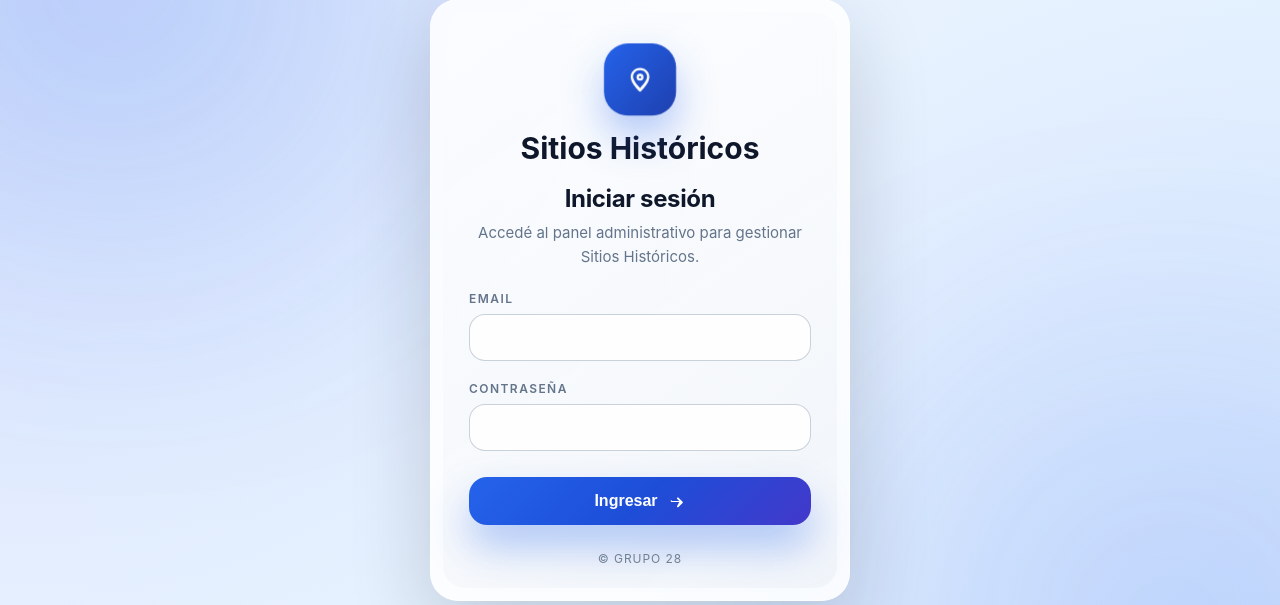
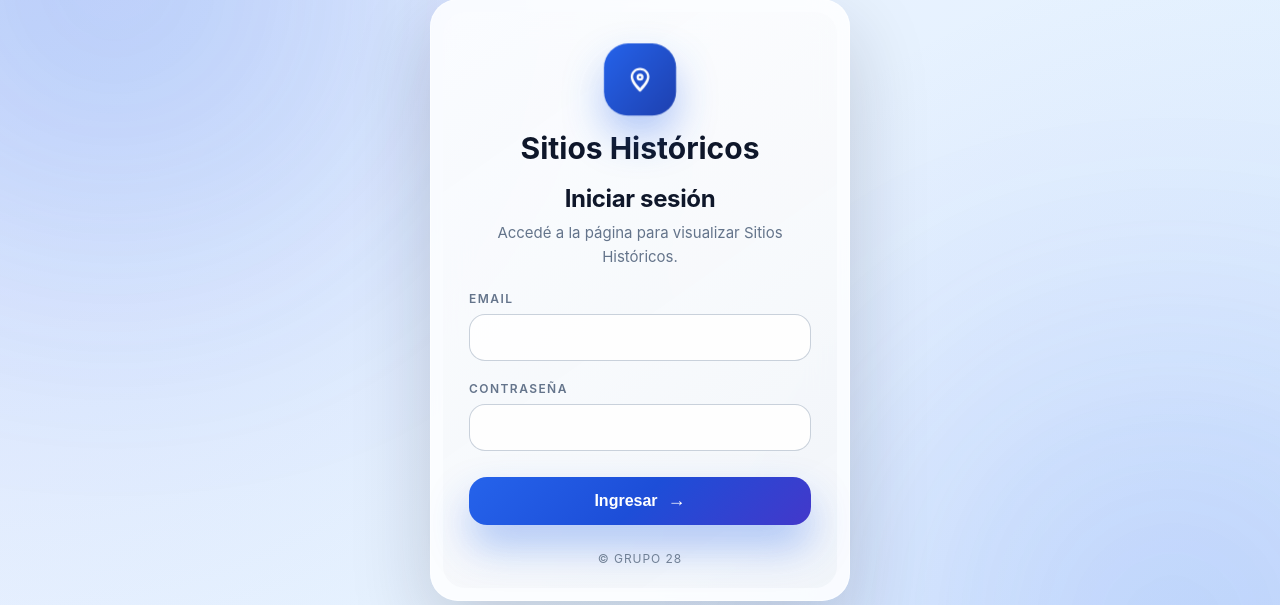
Before and after one commit to aguszappia/proyecto-de-software, a Python web app: template admin/src/web/templates/login.html in a window 1280 px wide. Shown: the part 100-705 px from the top of the page. Run offline with Jinja, Linux system fonts and the light colour scheme; the template is opened without the code that fills it, so the values that code supplies are empty.

```diff
--- a/admin/src/web/controllers/sites/sites_admin.py
+++ b/admin/src/web/controllers/sites/sites_admin.py
@@ -312,6 +312,7 @@ def export_sites():
             "Fecha de registro",
             "Latitud",
             "Longitud",
+            "Tags",
         ]
     )
 
@@ -327,6 +328,8 @@ def export_sites():
         if getattr(site, "longitude", None) is not None:
             lon_value = f"{site.longitude:.6f}"
 
+        tag_names = ", ".join(sorted(tag.name for tag in getattr(site, "tags", []) if tag and tag.name)) or "-"
+
         writer.writerow(
             [
                 site.id,
@@ -338,6 +341,7 @@ def export_sites():
                 created_value,
                 lat_value,
                 lon_value,
+                tag_names,
             ]
         )
 
--- a/admin/src/web/templates/login.html
+++ b/admin/src/web/templates/login.html
@@ -184,9 +184,10 @@
       justify-content: center;
       gap: 10px;
     }
-    button svg {
-      width: 18px;
-      height: 18px;
+    .button-arrow {
+      font-size: 18px;
+      line-height: 1;
+      margin-top: -2px;
     }
     button:hover {
       transform: translateY(-2px);
@@ -297,7 +298,7 @@
         <div class="logo-title">Sitios Históricos</div>
       </div>
       <h1 id="title">Iniciar sesión</h1>
-      <p class="muted">Accedé al panel administrativo para gestionar Sitios Históricos.</p>
+      <p class="muted">Accedé a la página para visualizar Sitios Históricos.</p>
 
       {% set flashed = get_flashed_messages(with_categories=True) %}
       {% if flashed %}
@@ -322,11 +323,7 @@
         <input id="password" name="password" type="password" autocomplete="current-password" required>
 
         <button type="submit">
-          <span>Ingresar
-            <svg viewBox="0 0 20 20" fill="none" xmlns="http://www.w3.org/2000/svg" role="img" aria-hidden="true">
-              <path d="M4 10h8.586l-2.293-2.293a1 1 0 111.414-1.414l4.5 4.5a1 1 0 010 1.414l-4.5 4.5a1 1 0 11-1.414-1.414L12.586 11H4a1 1 0 110-2z" fill="currentColor"/>
-            </svg>
-          </span>
+          <span>Ingresar <span class="button-arrow" aria-hidden="true">→</span></span>
         </button>
       </form>
 
```
Also changed, not shown: 1 other file.
